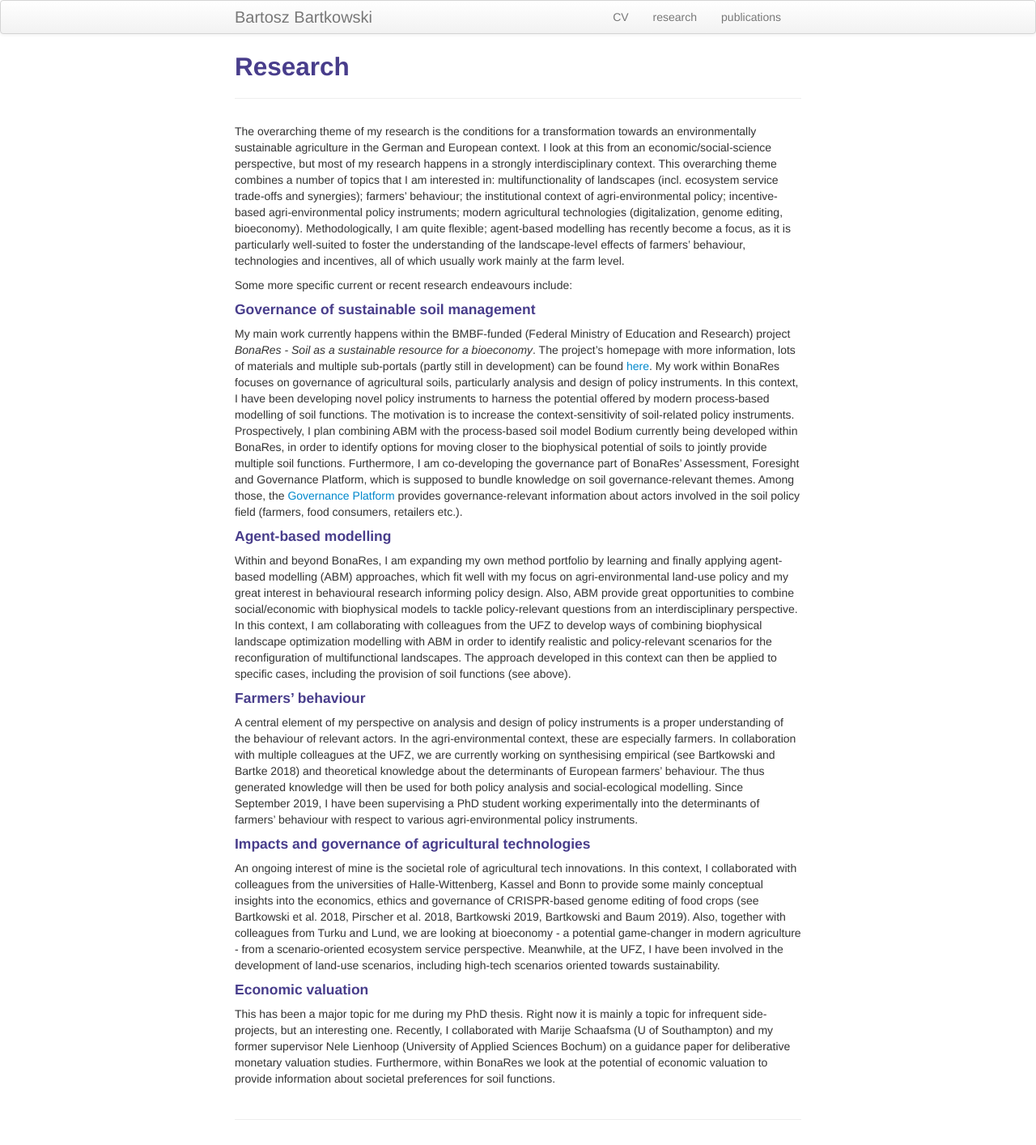
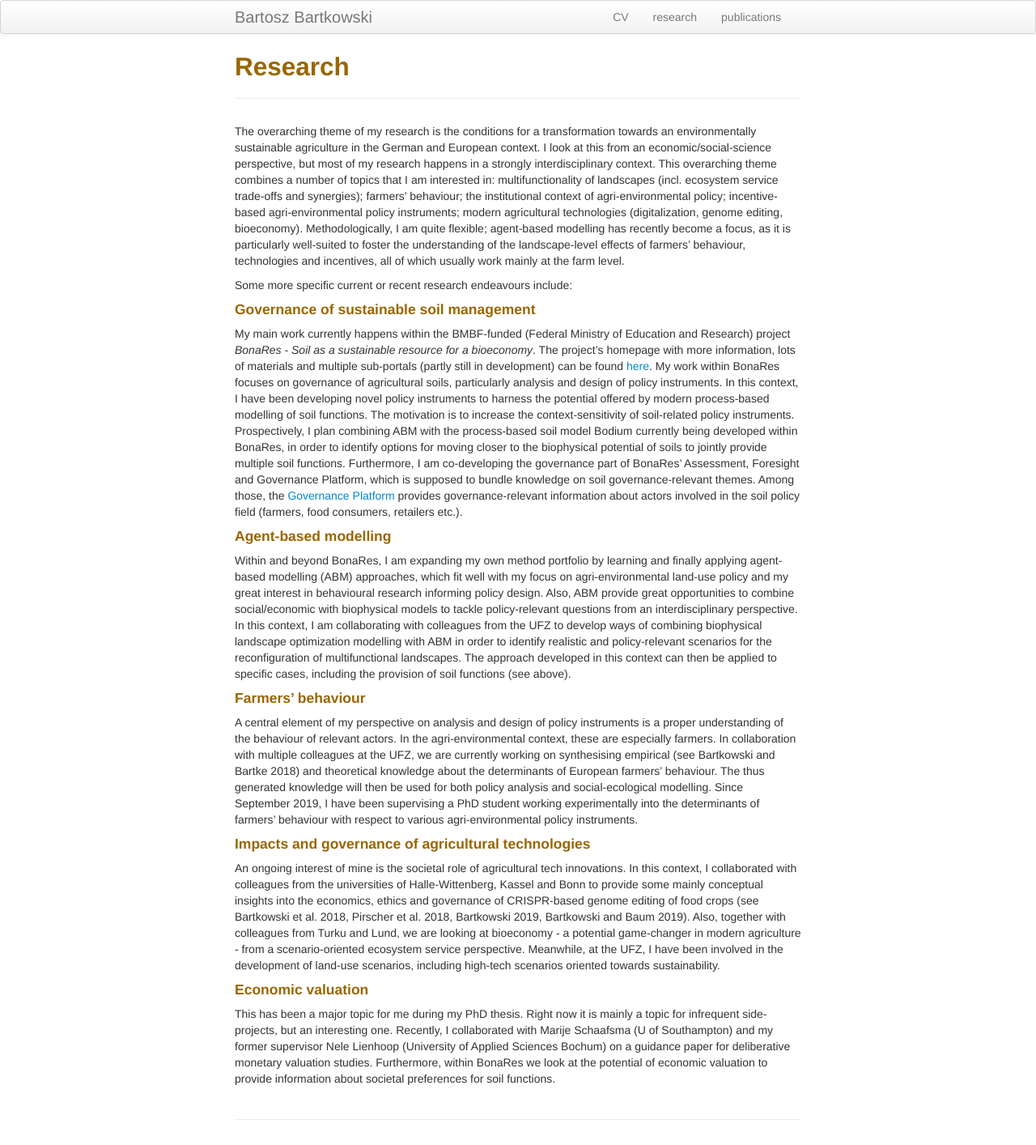
Before and after one commit to BartoszBartk/BartoszBartk.github.io, a Jekyll site: the page built from pages/research.md, in a window 1280 px wide. Shown: the whole page at 81% size. Built offline with Jekyll 4.4.1, drawn with Linux system fonts in a browser that asks for light colours.

Commit message:
changed colour

```diff
--- a/assets/themes/twitter/css/my_custom_css.css
+++ b/assets/themes/twitter/css/my_custom_css.css
@@ -58,7 +58,7 @@ td.right {
 
 
 h1, h2, h3, h4 {
-    color: darkslateblue;
+    color: #996600;
 }
 
 .danger {
```
